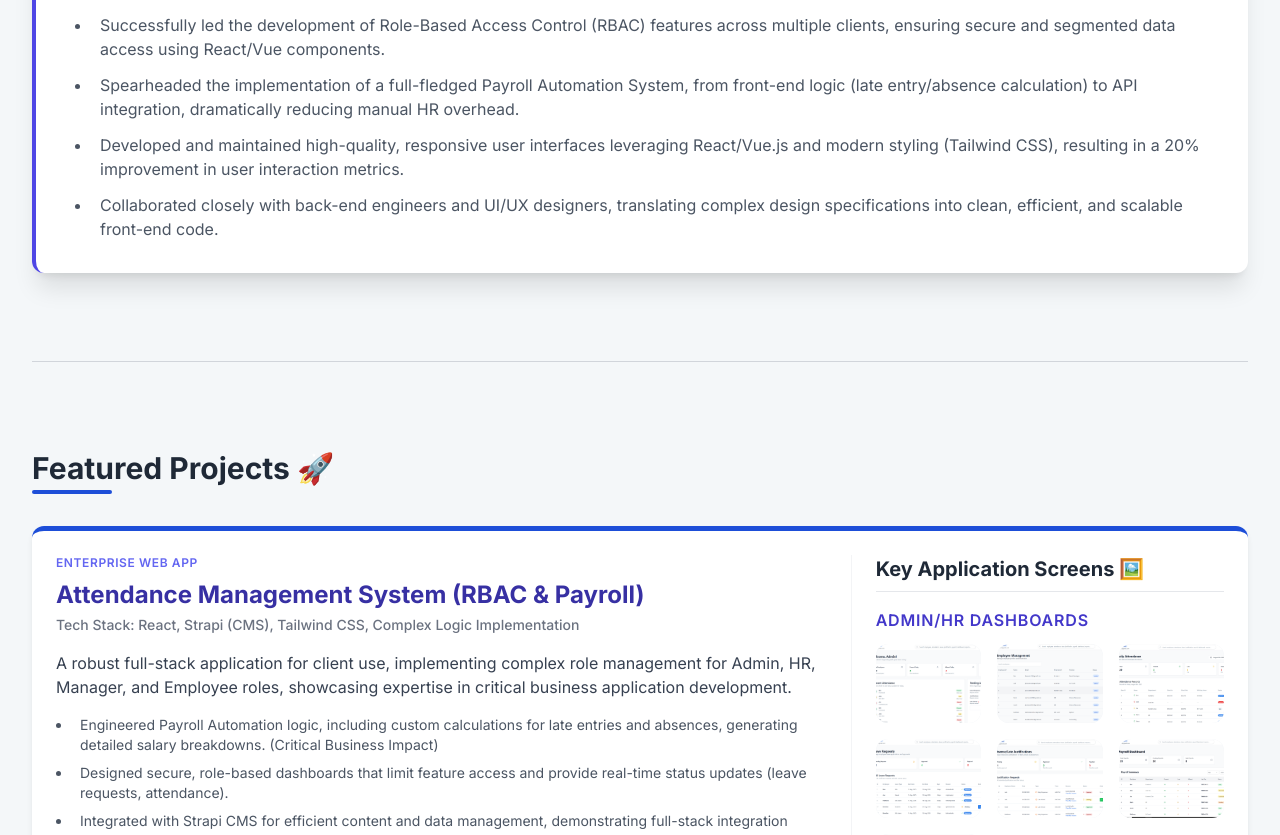
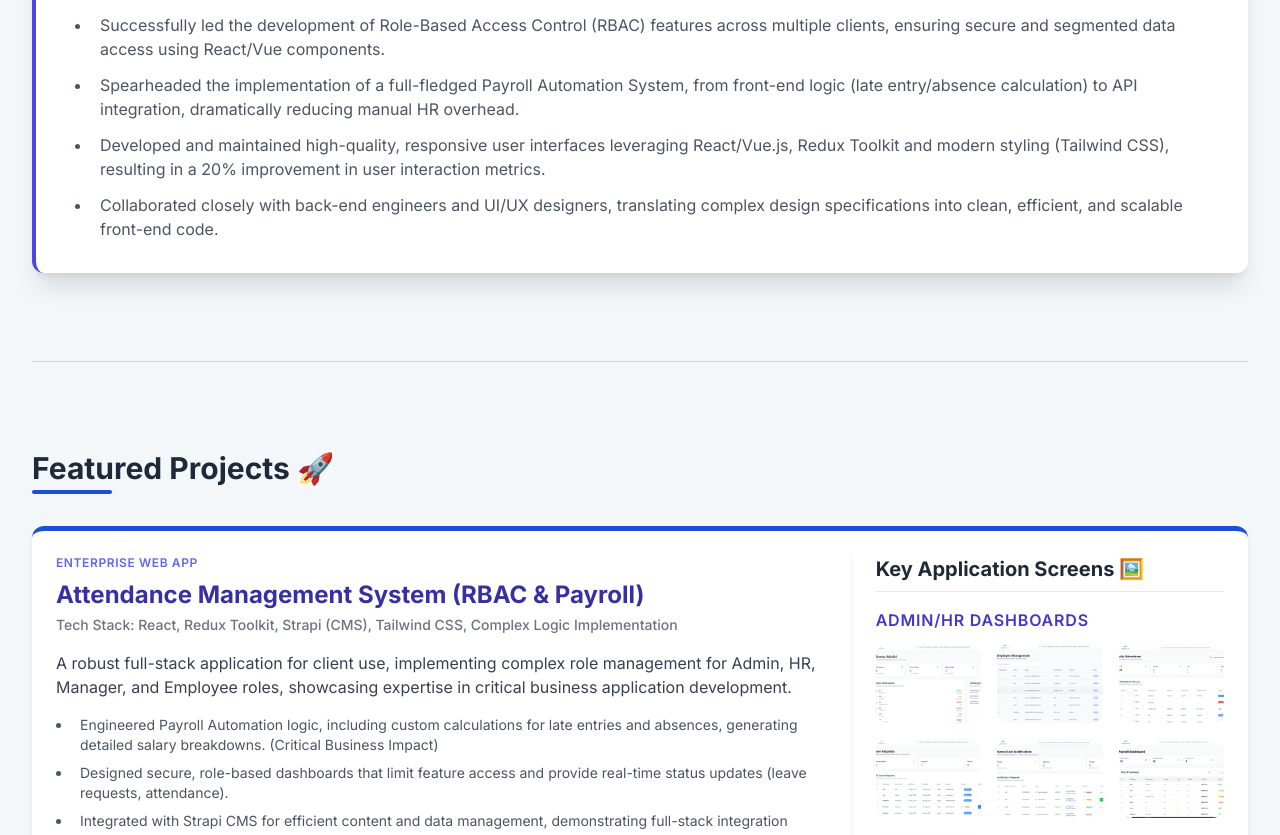
Before and after one commit to FarhaanSolanki24/portfolio, a plain HTML site: page index.html in a window 1280 px wide. Shown: the part 1621-2456 px from the top of the page. Drawn offline with nearby package versions, Linux system fonts and the light colour scheme.

Commit message:
Minor refinements

```diff
--- a/index.html
+++ b/index.html
@@ -251,7 +251,7 @@
 
                     <p class="text-lg sm:text-xl text-gray-700 font-medium pt-2">
                         Hello, I'm Mohd Farhaan Sadiq Solanki, a results-driven developer focused on delivering robust,
-                        high-performance web applications using React and Vue.js.
+                        high-performance web applications using React and Redux Toolkit.
                     </p>
 
                     <blockquote
@@ -346,7 +346,7 @@
                         front-end logic (late entry/absence calculation) to API integration, dramatically reducing
                         manual HR overhead.</li>
                     <li class="pl-2">Developed and maintained high-quality, responsive user interfaces leveraging
-                        React/Vue.js and modern styling (Tailwind CSS), resulting in a 20% improvement in user
+                        React/Vue.js, Redux Toolkit and modern styling (Tailwind CSS), resulting in a 20% improvement in user
                         interaction metrics.</li>
                     <li class="pl-2">Collaborated closely with back-end engineers and UI/UX designers, translating
                         complex design specifications into clean, efficient, and scalable front-end code.</li>
@@ -367,7 +367,7 @@
                             Web App</span>
                         <h4 class="text-2xl font-bold text-indigo-800 mb-1">Attendance Management System (RBAC &
                             Payroll)</h4>
-                        <p class="text-sm font-medium text-gray-500 mb-4">Tech Stack: React, Strapi (CMS), Tailwind CSS,
+                        <p class="text-sm font-medium text-gray-500 mb-4">Tech Stack: React, Redux Toolkit, Strapi (CMS), Tailwind CSS,
                             Complex Logic Implementation</p>
 
                         <p class="text-gray-700 mb-4 text-base">A robust full-stack application for client use,
```
